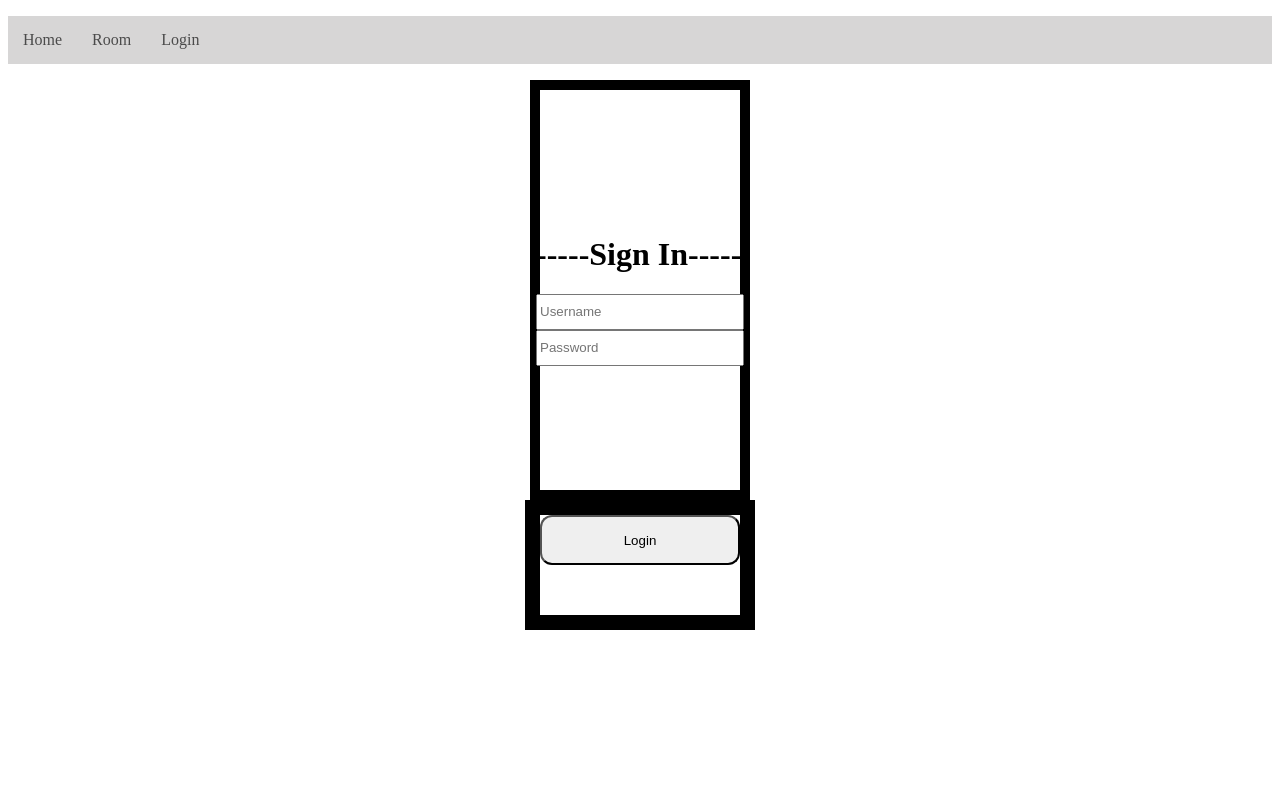
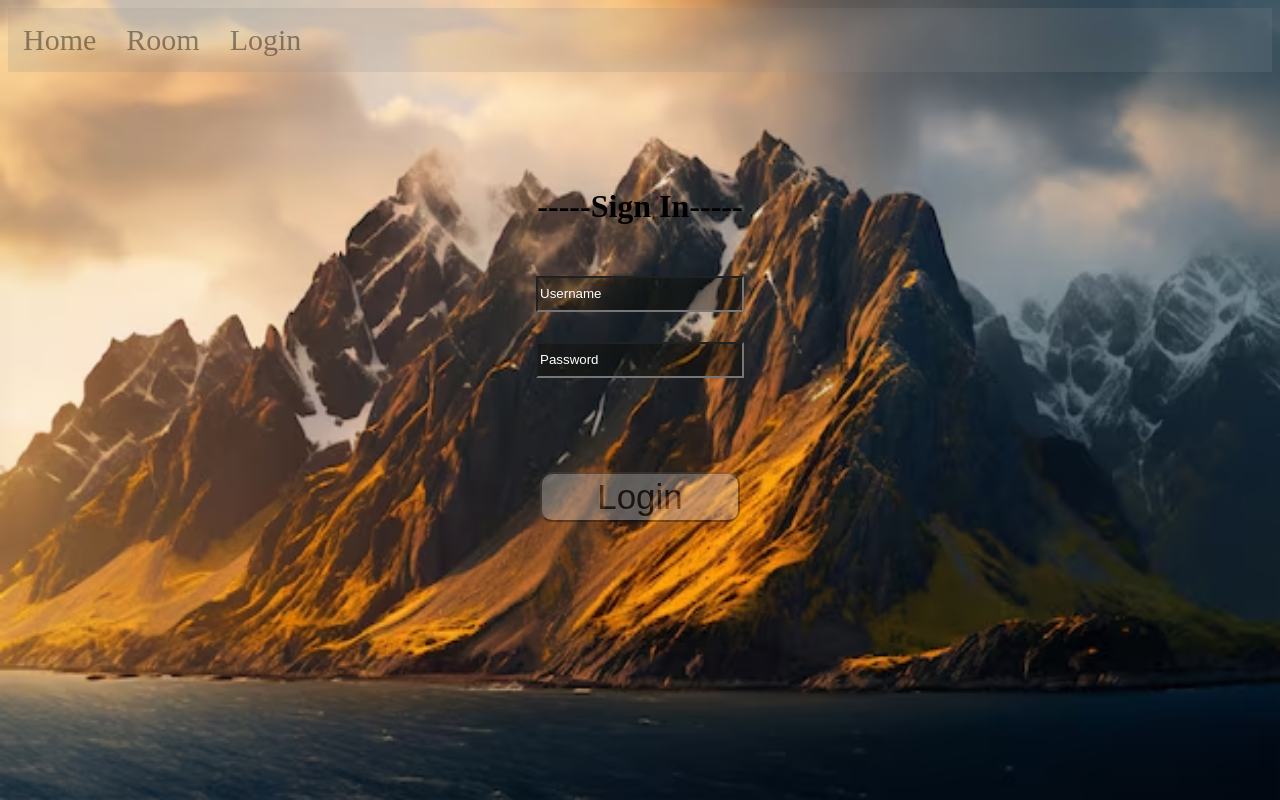
Before and after one commit to MilosA00/Django, a Django app: page /login/ in a window 1280 px wide. Run offline with Django 5.2, Linux system fonts and the light colour scheme.

Commit message:
Login done

```diff
--- a/studybud/templates/login.html
+++ b/studybud/templates/login.html
@@ -10,18 +10,18 @@
 <body>
 {% include "navbar.html" %}
 
-
-             <div class="Credentials">
-                <div>
+<form class="loginForm">
+    <div class="credentials">
         <h1>-----Sign In-----</h1>
         <input type="text" placeholder="Username" class="username">
         <input type="password" placeholder="Password" class="password">
     </div>
-            </div>
 
-            <div class="Container">
+
+    <div class="container">
         <button type="submit" class="loginButton">Login</button>
     </div>
+</form>
 
 
 </body>
--- a/studybud/templates/navbar.html
+++ b/studybud/templates/navbar.html
@@ -8,13 +8,13 @@
     <nav>
         <ul class="navBarButtons">
             <li>
-                <a href="#">Home</a>
+                <a href="#" class="home">Home</a>
             </li>
             <li>
-                <a href="#">Room</a>
+                <a href="#" class="room">Room</a>
             </li>
             <li>
-                <a href="http://127.0.0.1:8000/login/">Login</a>
+                <a href="http://127.0.0.1:8000/login/" class="login">Login</a>
             </li>
 
         </ul>
--- a/studybud/uassets/loginStyle.css
+++ b/studybud/uassets/loginStyle.css
@@ -1,36 +1,73 @@
+html {
+    height: 100vh;
+}
 
-.Container{
+
+body {
+    background: url("loginBackground.avif") no-repeat center;
+    background-size: 100% 100%;
+
+}
+
+.container {
     display: flex;
     justify-content: center;
     margin: auto;
     height: 100px;
-    width: 200px;
-    border: 15px solid black;
+    width: 250px;
+
+
 }
 
-.Credentials{
+.credentials {
     display: flex;
     justify-content: center;
     margin: auto;
-    flex-wrap: wrap;
-    align-content: center;
-    border: 10px solid black;
-    width: 200px;
+    flex-direction: column;
+    align-items: center;
+    gap: 30px;
+    width: 220px;
     height: 400px;
 }
 
-.username{
-    width: 200px;
-    height: 30px;
+.loginForm {
+    background-color: rgba(185, 125, 11, 0);
+    width: 250px;
+    height: 500px;
+    margin: auto;
 }
-.password{
+
+
+.username {
+    background-color: rgba(14, 12, 3, 0.4);
+    color: white;
     width: 200px;
     height: 30px;
 }
 
+.password {
+    background-color: rgba(14, 12, 3, 0.4);
+    color: white;
+    width: 200px;
+    height: 30px;
+}
 
-.loginButton{
+::placeholder {
+    color: white;
+
+}
+
+.loginButton:hover {
+    opacity: 1;
+
+
+}
+
+.loginButton {
+    opacity: 0.3;
+    font-size: 35px;
     height: 50px;
     width: 200px;
     border-radius: 12px;
+    -webkit-transition: 0.3s ease-in-out;
 }
--- a/studybud/uassets/navBarStyle.css
+++ b/studybud/uassets/navBarStyle.css
@@ -1,22 +1,37 @@
 
-.navBarButtons{
+.navBarButtons {
     list-style-type: none;
-    background-color: rgba(140, 138, 138, 0.35);
-    padding:0px;
-    margin-right: 0px;
+    background-color: rgba(140, 138, 138, 0.18);
+    padding: 0px;
+    margin: auto;
     overflow: hidden;
 }
 
-.navBarButtons a{
-    color: #4b4b4b;
+.navBarButtons a {
+    color: rgb(0, 0, 0);
+
     text-decoration: none;
     padding: 15px;
     display: block;
     text-align: center;
 }
-.navBarButtons a:hover{
+
+.navBarButtons a:hover {
     background-color: hsla(0, 0%, 10%, 0.31);
 }
-.navBarButtons li{
+
+.navBarButtons li {
     float: left;
 }
+
+
+a:hover {
+    opacity: 1;
+}
+
+a {
+    color: white;
+    font-size: 30px;
+    opacity: 0.4;
+    -webkit-transition: 0.3s ease-in-out;
+}
```
Also changed, not shown: studybud/uassets/BackgroundImg.jpeg (added), studybud/uassets/loginBackground.avif (added). Lines whose indentation alone changed are shown as unchanged.
